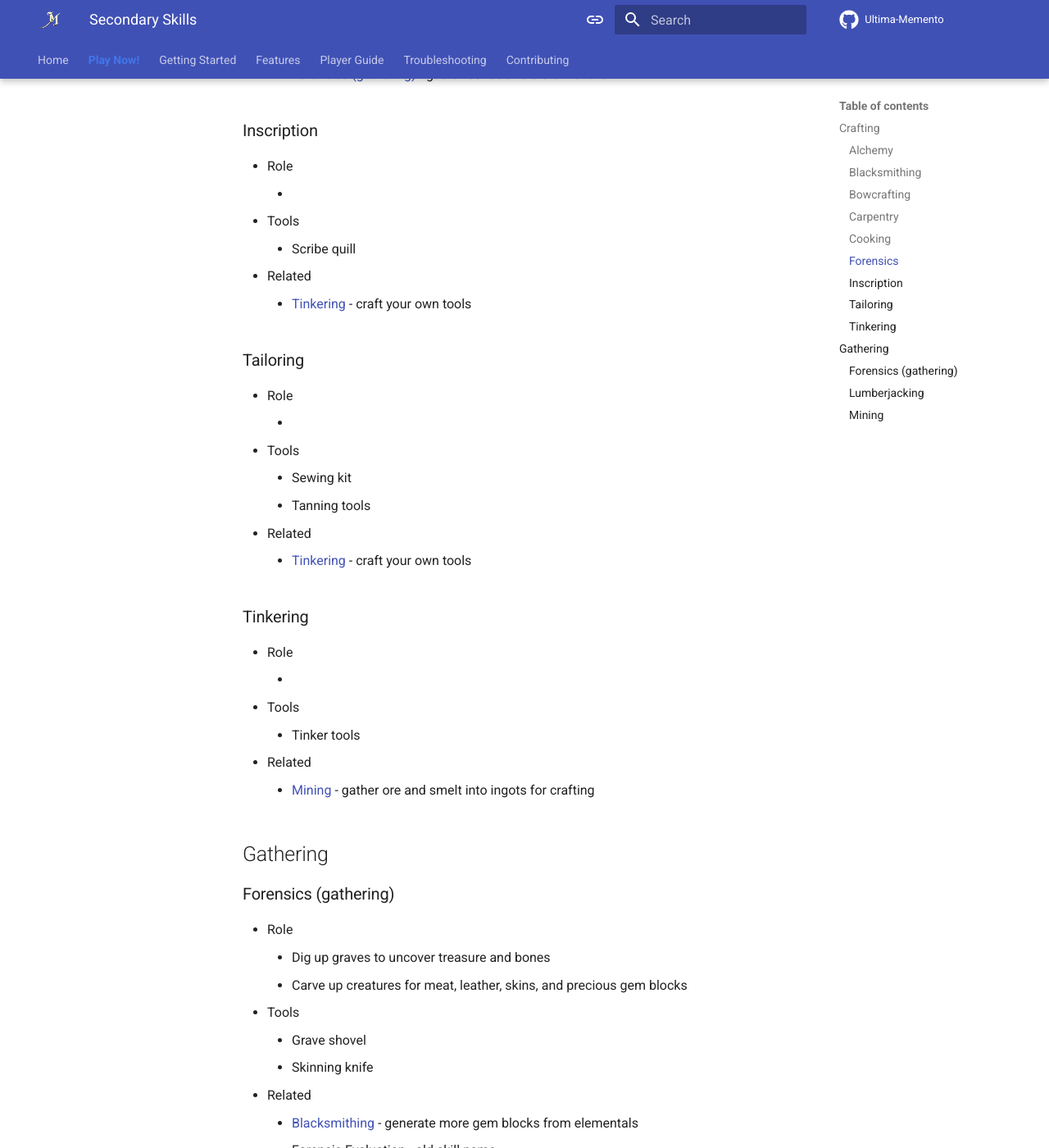
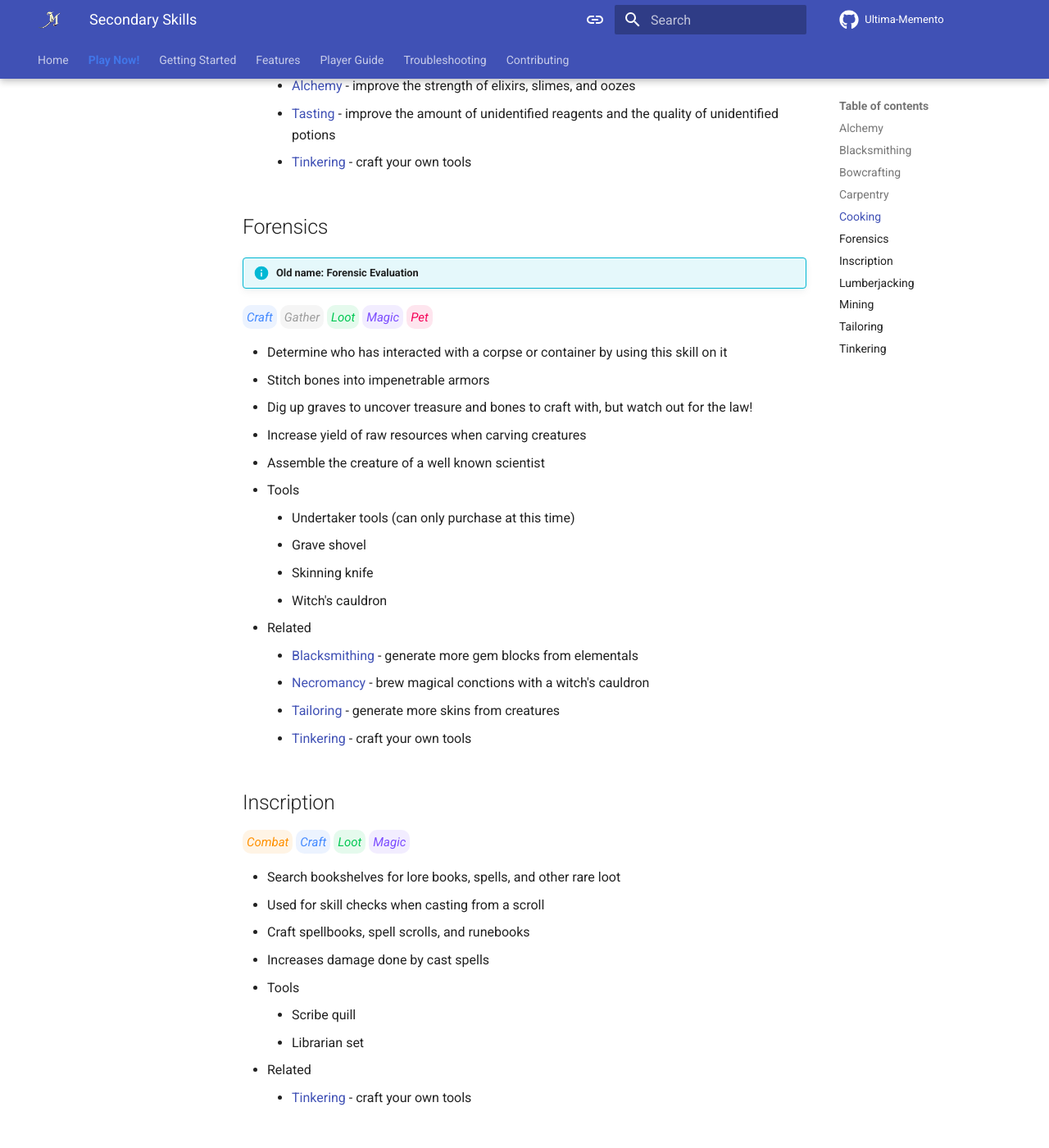
Before and after one commit to Jascen/Memento-Site, an MkDocs documentation site: the page built from docs/guide/skills-secondary.md, in a window 1280 px wide and 1400 px high, scrolled down 2415 px. Shown: the whole window at 82% size. Built offline with MkDocs 1.6.1 and Material for MkDocs 9.7.7, drawn with Linux system fonts in a browser that asks for light colours; comment, search, counter and statistics services are not loaded; some of the changed text lies outside the part shown.

Commit message:
- Add tags - Add more details to each skills

```diff
--- a/docs/guide/skills-secondary.md
+++ b/docs/guide/skills-secondary.md
@@ -1,25 +1,33 @@
 # Secondary Skills
-In an effort to make resource gathering and crafting more accessible, Memento has created *Secondary Skills*. The only exception to this rule is **Cartography** and **Seafaring**.
+In an effort to make resource *Gathering* and *Crafting* skills more accessible, Memento has created *Secondary* Skills.
 
-Each of the following skills <u>will not be counted</u> against your character's total skill cap
+The following skills <u>will not be counted</u> against your character's total skill cap:
 
-## Crafting
-### Alchemy
-- Role
-	- Craft powerful potions to augment your gameplay
-	- Brew magical Elixirs to enhance skills
-	- Summon slimy companions to aid you in combat
-	- Soak the battlefield with dangerous liquids
+## Alchemy
+*Combat*{ .chip .chip-warning }
+*Craft*{ .chip .chip-note }
+*Pet*{ .chip .chip-bug }
+
+- Craft powerful potions to boost your gameplay
+- Brew magical Elixirs to enhance skills
+- Summon slimy companions to aid you in combat
+- Soak the battlefield with dangerous liquids
 - Tools
 	- Mortar and pestle
+	- Alchemy tub (to clean bottles)
+	- Potion keg (to store up to 100 of the same potion)
 - Related
+	- [Carpentry](#carpentry) - craft an alchemy tub and potion keg
 	- [Tinkering](#tinkering) - craft your own tools
 
-### Blacksmithing
-- Role
-	- Craft metal armor and weapons
-	- Layer tough scales to create magical armors
-	- Refine rare metals into powerful armor and weapons
+## Blacksmithing
+*Craft*{ .chip .chip-note }
+*Gold*{ .chip .chip-question }
+
+- Craft metal armor and weapons when next to an *anvil* and *forge*
+- Layer tough scales to create magical armors
+- Refine rare metals into powerful armor and weapons
+- Sell crafted goods to vendors
 - Tools
 	- Scaling tools
 	- Smith's hammer
@@ -27,21 +35,30 @@ Each of the following skills <u>will not be counted</u> against your character's
 	- [Mining](#mining) - gather ore and smelt into ingots for crafting
 	- [Tinkering](#tinkering) - craft your own tools
 
-### Bowcrafting
-- Role
-	- TODO: Bows, Crossbows
+## Bowcrafting
+!!! info "Old name: Bowcraft & Fletching"
+
+*Combat*{ .chip .chip-warning }
+*Craft*{ .chip .chip-note }
+*Gold*{ .chip .chip-question }
+
+- Craft bows, crossbows, and bolts/arrows
+- Sell crafted goods to vendors
 - Tools
 	- Bowcrafter's tools
 - Related
-	- Bowcraft & Fletching - old skill name
 	- [Lumberjacking](#lumberjacking) - gather logs and cut into boards for crafting
+	- [Marksmanship](skills-primary.md#marksmanship) - provide damage bonus to bows and crossbows
 	- [Tinkering](#tinkering) - craft your own tools
 
-### Carpentry
-- Role
-	- Mold boards into durable armor and weapons
-	- Construct complex furniture and containers
-	- Imbue into a ten-foot pole for use with trap avoidance
+## Carpentry
+*Craft*{ .chip .chip-note }
+*Gold*{ .chip .chip-question }
+
+- Mold boards into durable armor and weapons
+- Construct complex furniture and containers
+- Imbue into a ten-foot pole for use with trap avoidance
+- Sell crafted goods to vendors
 - Tools
 	- Carpenter tools
 	- Woodworking tools
@@ -49,77 +66,122 @@ Each of the following skills <u>will not be counted</u> against your character's
 	- [Lumberjacking](#lumberjacking) - gather logs and cut into boards for crafting
 	- [Tinkering](#tinkering) - craft your own tools
 
-### Cooking
-- Role
-	- Fill your belly
+## Cooking
+*Craft*{ .chip .chip-note }
+*Loot*{ .chip .chip-success }
+
+- Cook your own food instead of having to buy it or steal from farms
 - Tools
 	- Culinary set
 - Related
+	- [Alchemy](#alchemy) - improve the strength of elixirs, slimes, and oozes
+	- [Tasting](skills-primary.md#tasting) - improve the amount of unidentified reagents and the quality of unidentified potions
 	- [Tinkering](#tinkering) - craft your own tools
 
-### Forensics
-- Role
-	- Stitch bones into impenetrable armors
+## Forensics
+!!! info "Old name: Forensic Evaluation"
+
+*Craft*{ .chip .chip-note }
+*Gather*{ .chip .chip-quote }
+*Loot*{ .chip .chip-success }
+*Magic*{ .chip .chip-example }
+*Pet*{ .chip .chip-bug }
+
+- Determine who has interacted with a corpse or container by using this skill on it
+- Stitch bones into impenetrable armors
+- Dig up graves to uncover treasure and bones to craft with, but watch out for the law!
+- Increase yield of raw resources when carving creatures
+- Assemble the creature of a well known scientist
 - Tools
-	- Undertaker tools
+	- Undertaker tools (can only purchase at this time)
+	- Grave shovel
+	- Skinning knife
+	- Witch's cauldron
 - Related
-	- Forensic Evaluation - old skill name
-	- [Forensics (gathering)](#forensics-gathering) - gather bones and craft with them
+	- [Blacksmithing](#blacksmithing) - generate more gem blocks from elementals
+	- [Necromancy](skills-primary.md#necromancy) - brew magical conctions with a witch's cauldron
+	- [Tailoring](#tailoring) - generate more skins from creatures
+	- [Tinkering](#tinkering) - craft your own tools
 
-### Inscription
-- Role
-	-
+## Inscription
+*Combat*{ .chip .chip-warning }
+*Craft*{ .chip .chip-note }
+*Loot*{ .chip .chip-success }
+*Magic*{ .chip .chip-example }
+
+- Search bookshelves for lore books, spells, and other rare loot
+- Used for skill checks when casting from a scroll
+- Craft spellbooks, spell scrolls, and runebooks
+- Increases damage done by cast spells
 - Tools
 	- Scribe quill
+	- Librarian set
 - Related
 	- [Tinkering](#tinkering) - craft your own tools
 
-### Tailoring
-- Role
-	-
+## Lumberjacking
+*Combat*{ .chip .chip-warning }
+*Gather*{ .chip .chip-quote }
+
+!!! tip "Some woods can only be mined in certain lands and regions"
+
+- Use an axe and target trees to harvest logs
+- Process the *logs* into *boards* by using them on a *sawmill*
+- Tools
+	- Hatchet (or any axe)
+- Related
+	- [Swordsmanship](skills-primary.md#swordsmanship) - provide damage bonus when using axes
+	- [Tinkering](#tinkering) - craft your own tools
+
+## Mining
+*Combat*{ .chip .chip-warning }
+*Gather*{ .chip .chip-quote }
+
+!!! tip "Some ores can only be mined in certain lands and regions"
+
+- Use a tool on cave floors, mountainsides, and glistening ore veins to gather ore
+- Refine *ore* and precious metals into craftable ingots by using it on a *forge*
+- Dig up precious gems
+- Tools
+	- Pickaxe
+	- Shovel
+- Related
+	- [Bludgeoning](skills-primary.md#bludgeoning) - provide damage bonus
+	- [Tinkering](#tinkering) - craft your own tools
+
+## Tailoring
+*Combat*{ .chip .chip-warning }
+*Craft*{ .chip .chip-note }
+*Gold*{ .chip .chip-question }
+
+!!! tip "It is rare to find cloth in the wild. Try buying it from vendors instead."
+
+- Craft different types of leather armor
+- Sew using different fabrics to create clothing with magical attributes
+- Stitch rare animal skins into powerful armor and weapons
+- Sell crafted goods to vendors
 - Tools
 	- Sewing kit
 	- Tanning tools
 - Related
+	- [Fist Fighting](skills-primary.md#fist-fighting) - provide damage bonus to pugilist gloves
+	- [Marksmanship](skills-primary.md#marksmanship) - provide damage bonus to throwing gloves
 	- [Tinkering](#tinkering) - craft your own tools
 
-### Tinkering
-- Role
-	-
+## Tinkering
+*Combat*{ .chip .chip-warning }
+*Craft*{ .chip .chip-note }
+*Gold*{ .chip .chip-question }
+*Pet*{ .chip .chip-bug }
+
+- Unique ability to create suppliment crafting tools for other skills
+- Craft a golem to fight for you
+- Set traps to kill or maim creatures
+- Sell crafted goods to vendors
 - Tools
+	- Trapping tools
 	- Tinker tools
 - Related
+	- [Alchemy](#alchemy) - attach potions to trapping tools
+	- [Remove Trap](skills-primary.md#remove-trap) - increase the damage of your traps
 	- [Mining](#mining) - gather ore and smelt into ingots for crafting
-
-## Gathering
-### Forensics (gathering)
-- Role
-	- Dig up graves to uncover treasure and bones
-	- Carve up creatures for meat, leather, skins, and precious gem blocks
-- Tools
-	- Grave shovel
-	- Skinning knife
-- Related
-	- [Blacksmithing](#blacksmithing) - generate more gem blocks from elementals
-	- Forensic Evaluation - old skill name
-	- [Tailoring](#tailoring) - generate more skins from creatures
-	- [Tinkering](#tinkering) - craft your own tools
-
-### Lumberjacking
-- Role
-	- Harvest logs from normal and rich trees
-- Tools
-	- Hatchet (or any axe)
-- Related
-	- [Tinkering](#tinkering) - craft your own tools
-
-### Mining
-- Role
-	- Gather ore from cave floors, mountainsides, and glistening ore veins
-	- Refine ore and precious metals into craftable ingots
-	- Dig up precious gems
-- Tools
-	- Pickaxe
-	- Shovel
-- Related
-	- [Tinkering](#tinkering) - craft your own tools
```
